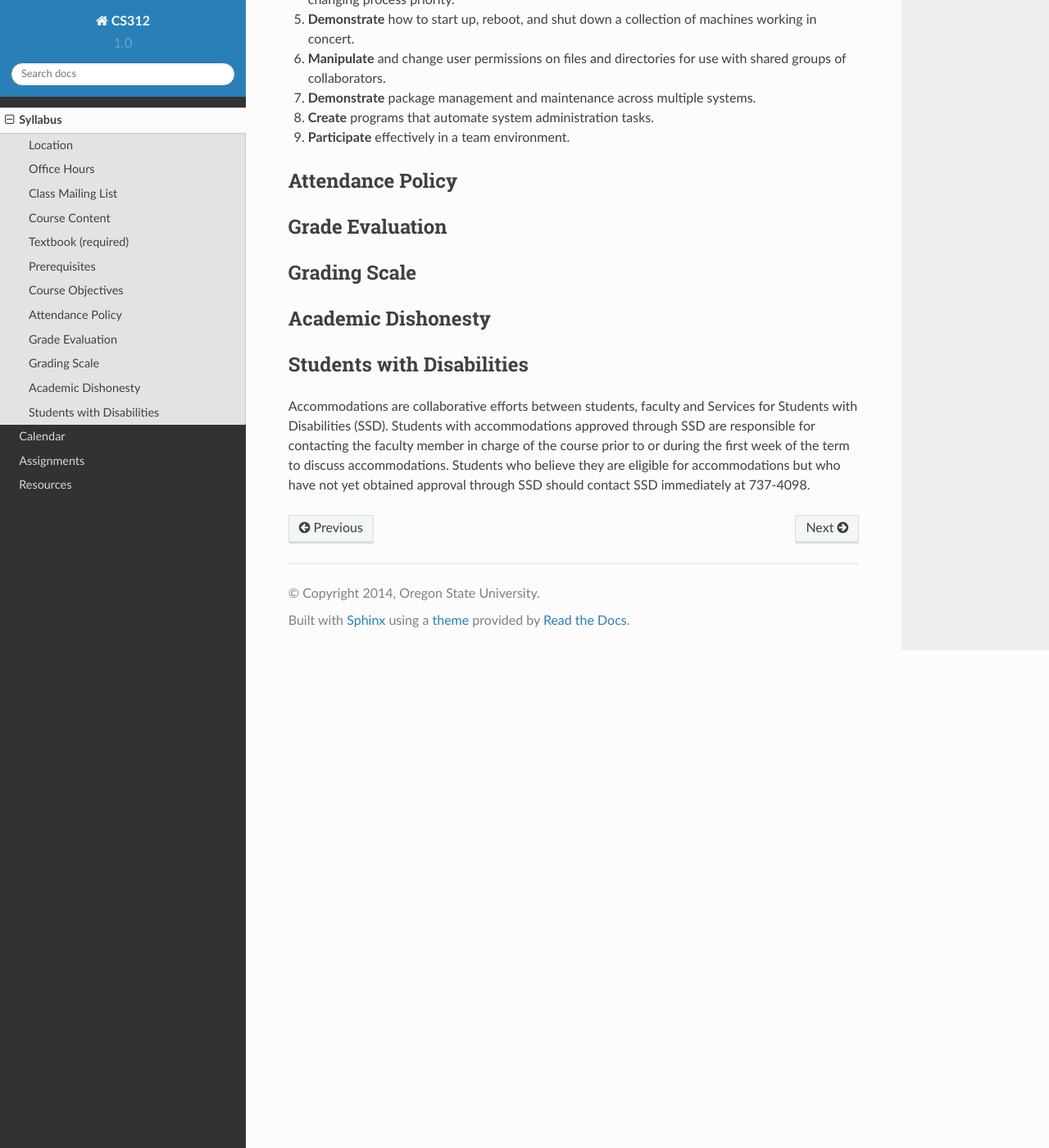
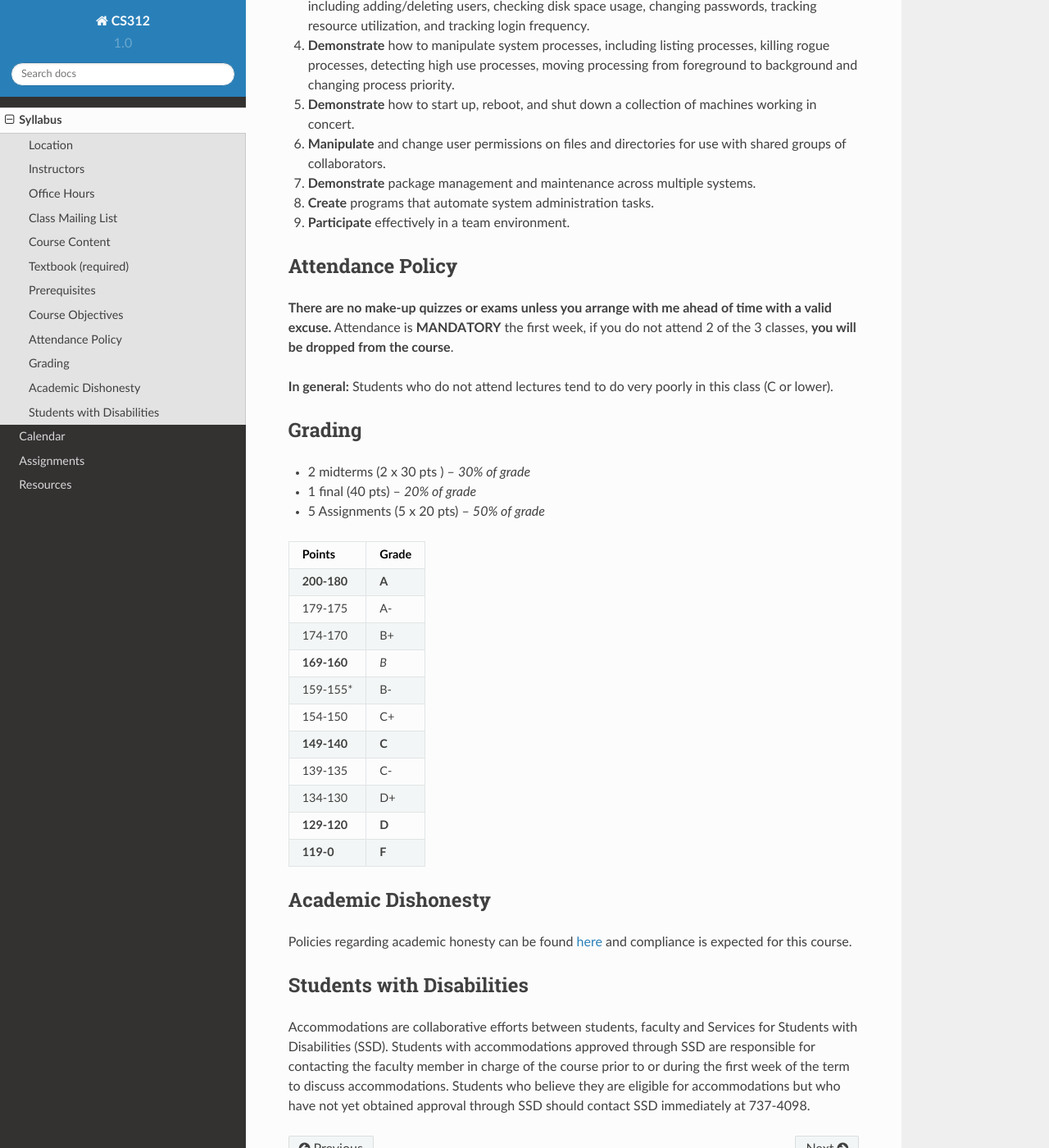
Before and after one commit to osuosl/cs312, a Sphinx documentation site: the page built from source/syllabus.rst, in a window 1280 px wide and 1400 px high, scrolled down 1500 px. Shown: the whole window at 82% size. Built offline with Sphinx 7.4.7 and the Read the Docs theme 2.0.0, drawn with Linux system fonts in a browser that asks for light colours; some of the changed text lies outside the part shown.

Commit message:
More edits and additions

```diff
--- a/source/syllabus.rst
+++ b/source/syllabus.rst
@@ -6,12 +6,17 @@ Syllabus
 Location
 ~~~~~~~~
 
-KEC 1001
+MWF: 4-5:00pm, KEC 1001
+
+Instructors
+~~~~~~~~~~~
+
+Lance Albertson and Jordane Evans -- email: cs312@osuosl.org phone: 541-737-9975
 
 Office Hours
 ~~~~~~~~~~~~
 
-TBA
+By appointment only.
 
 Class Mailing List
 ~~~~~~~~~~~~~~~~~~
@@ -91,14 +96,43 @@ Course Objectives
 Attendance Policy
 ~~~~~~~~~~~~~~~~~
 
-Grade Evaluation
-~~~~~~~~~~~~~~~~
+**There are no make-up quizzes or exams unless you arrange with me ahead of time
+with a valid excuse.** Attendance is **MANDATORY** the first week, if you do not
+attend 2 of the 3 classes, **you will be dropped from the course**.
 
-Grading Scale
-~~~~~~~~~~~~~
+**In general:** Students who do not attend lectures tend to do very poorly in
+this class (C or lower).
+
+Grading
+~~~~~~~
+
+* 2 midterms (2 x 30 pts ) -- *30% of grade*
+* 1 final (40 pts) -- *20% of grade*
+* 5 Assignments (5 x 20 pts) -- *50% of grade*
+
+=========== =====
+Points      Grade
+=========== =====
+**200-180** **A**
+179-175     A-
+174-170     B+
+**169-160** *B*
+159-155*    B-
+154-150     C+
+**149-140** **C**
+139-135     C-
+134-130     D+
+**129-120** **D**
+**119-0**   **F**
+=========== =====
 
 Academic Dishonesty
 ~~~~~~~~~~~~~~~~~~~
+
+Policies regarding academic honesty can be found `here`_ and compliance is
+expected for this course.
+
+.. _here: http://arcweb.sos.state.or.us/pages/rules/oars_500/oar_576/576_015.html
 
 Students with Disabilities
 ~~~~~~~~~~~~~~~~~~~~~~~~~~
```
Also changed, not shown: source/index.rst (+5 -3 lines).
